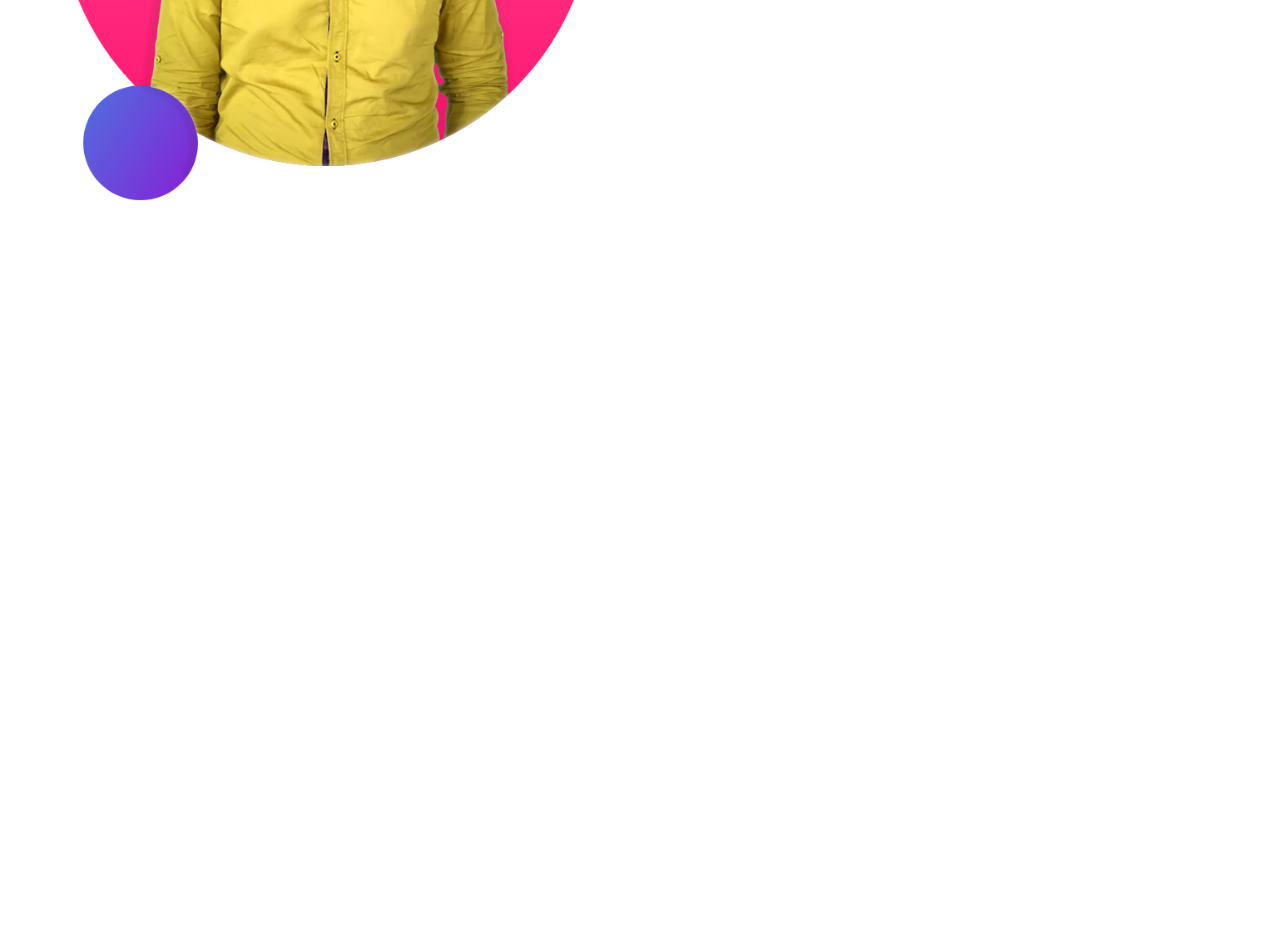
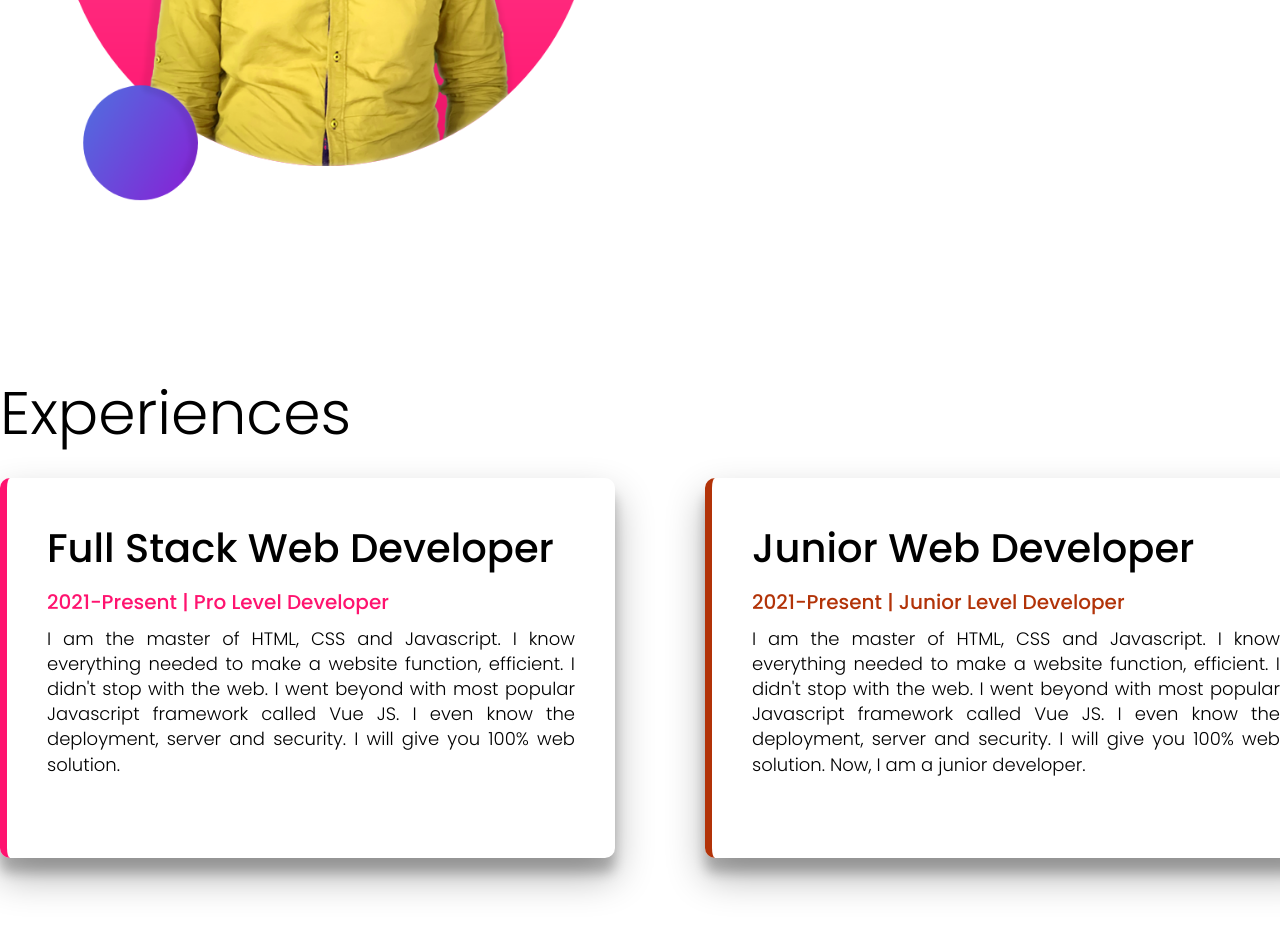
Before and after one commit to rudradcruze/developer-portfolio, a plain HTML site: page index.html in a window 1280 px wide. Shown: the part 1280-2218 px from the top of the page. Before the commit the page ends 1568 px from the top, so only its background shows below. Drawn offline with Linux system fonts and the light colour scheme.

Commit message:
experience section complete

```diff
--- a/index.html
+++ b/index.html
@@ -57,5 +57,23 @@
             </div>
         </div>
     </section>
+
+    <!-- Experiences Section  -->
+    <section id="experiences">
+        <h2>Experiences</h2>
+        <div class="container">
+            <div class="experience-items">
+                <h3>Full Stack Web Developer</h3>
+                <p class="slogan-text">2021-Present | Pro Level Developer</p>
+                <p>I am the master of HTML, CSS and Javascript. I know everything needed to make a website function, efficient. I didn't stop with the web. I went beyond with most popular Javascript framework called Vue JS. I even know the deployment, server and security. I will give you 100% web solution.</p>
+            </div>
+
+            <div class="experience-items">
+                <h3>Junior Web Developer</h3>
+                <p class="slogan-text">2021-Present | Junior Level Developer</p>
+                <p>I am the master of HTML, CSS and Javascript. I know everything needed to make a website function, efficient. I didn't stop with the web. I went beyond with most popular Javascript framework called Vue JS. I even know the deployment, server and security. I will give you 100% web solution. Now, I am a junior developer.</p>
+            </div>
+        </div>
+    </section>
 </body>
 </html>
--- a/style.css
+++ b/style.css
@@ -18,6 +18,11 @@ section {
 .container {
     width: 1320px;
     margin: 0 auto;
+}
+
+h2, h1 {
+	font-size: 60px;
+	font-weight: 300;
 }
 
 .btn-primary {
@@ -56,11 +61,6 @@ section .hero {
 
 .hero .welcome-text {
     padding: 50px 0;
-}
-
-.hero .welcome-text h2, h1 {
-	font-size: 60px;
-	font-weight: 300;
 }
 
 .hero .welcome-text h1 {
@@ -105,3 +105,57 @@ section#dream .hero {
 #dream .btn-primary {
     background-image: linear-gradient(90deg, #ff136f, #ff579a);
 }
+
+/* Experiences Section */
+
+#experiences .container {
+    padding-top: 20px;
+    display: flex;
+    justify-content: space-between;
+}
+
+.experience-items {
+    width: 40%;
+    height: 300px;
+    padding: 40px;
+    box-shadow: rgba(0, 0, 0, 0.3) 0px 19px 38px, rgba(0, 0, 0, 0.22) 0px 15px 12px;
+    border-radius: 10px;
+    -webkit-border-radius: 10px;
+    -moz-border-radius: 10px;
+    -ms-border-radius: 10px;
+    -o-border-radius: 10px;
+}
+
+.experience-items h3 {
+	font-size: 40px;
+	font-weight: 500;
+}
+
+.experience-items p.slogan-text {
+    font-weight: 500;
+    font-size: 20px;
+    padding: 10px 0;
+}
+
+.experience-items p {
+    line-height: 1.4;
+    font-weight: 300;
+    font-size: 18px;
+    text-align: justify;
+}
+
+.experience-items:first-child {
+    border-left: 7px solid #ff136f;
+}
+
+.experience-items:last-child {
+    border-left: 7px solid #b23308;
+}
+
+.experience-items:first-child p.slogan-text {
+    color: #ff136f;
+}
+
+.experience-items:last-child p.slogan-text {
+    color: #b23308;
+}
```
